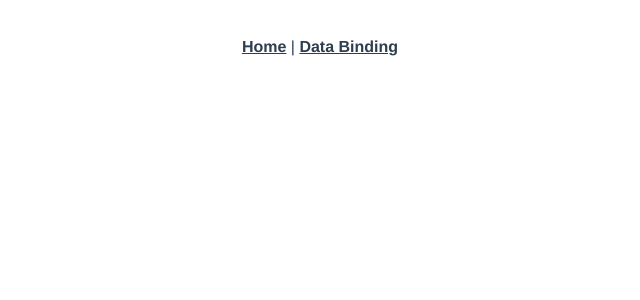
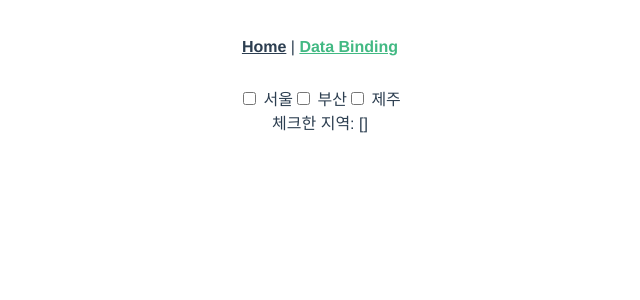
Before and after one commit to swat018/vue.js-project, a Vue app: page /databindingcheckbox2 in a window 1280 px wide. Before the commit this address had no page. Shown: the top 300 px of the page, without its empty margins (320-960 px from the left). Built offline with nearby package versions, Linux system fonts and the light colour scheme.

Commit message:
데이터 바인딩 - 체크박스(input type=checkbox)2s

```diff
--- a/src/App.vue
+++ b/src/App.vue
@@ -1,7 +1,7 @@
 <template>
   <div id="nav">
     <router-link to="/">Home</router-link> |
-    <router-link to="/databindingcheckbox">Data Binding</router-link>
+    <router-link to="/databindingcheckbox2">Data Binding</router-link>
   </div>
   <router-view/>
 </template>
--- a/src/router/index.js
+++ b/src/router/index.js
@@ -1,6 +1,6 @@
 import { createRouter, createWebHistory } from 'vue-router'
 import Home from '../views/Home.vue'
-import DataBindingCheckbox from '../views/DataBindingCheckbox.vue'
+import DataBindingCheckbox2 from '../views/DataBindingCheckbox2.vue'
 
 const routes = [
   {
@@ -17,9 +17,9 @@
     component: () => import(/* webpackChunkName: "about" */ '../views/About.vue')
   },
   {
-    path: '/databindingcheckbox',
-    name: 'DataBindingCheckbox',
-    component: DataBindingCheckbox
+    path: '/databindingcheckbox2',
+    name: 'DataBindingCheckbox2',
+    component: DataBindingCheckbox2
   }
 ]
 
--- a/src/views/DataBindingCheckbox.vue
+++ b/src/views/DataBindingCheckbox.vue
@@ -1,6 +1,6 @@
 <template>
   <div>
-    <label><input type="checkbox" v-model="checked"> {{ checked }}</label>
+    <label><input type="checkbox" v-model="checked" true-value="yes" false-value="no"> {{ checked }}</label>
   </div>
 </template>
 
--- /dev/null
+++ b/src/views/DataBindingCheckbox2.vue
@@ -0,0 +1,20 @@
+<template>
+  <div>
+    <label><input type="checkbox" value="서울" v-model="checked"> 서울</label>
+    <label><input type="checkbox" value="부산" v-model="checked"> 부산</label>
+    <label><input type="checkbox" value="제주" v-model="checked"> 제주</label>
+    <br>
+    <span>체크한 지역: {{ checked }}</span>
+  </div>
+</template>
+
+<script>
+export default {
+  name: "DataBindingCheckbox2",
+  data() {
+    return {
+      checked: []
+    };
+  }
+}
+</script>
```
